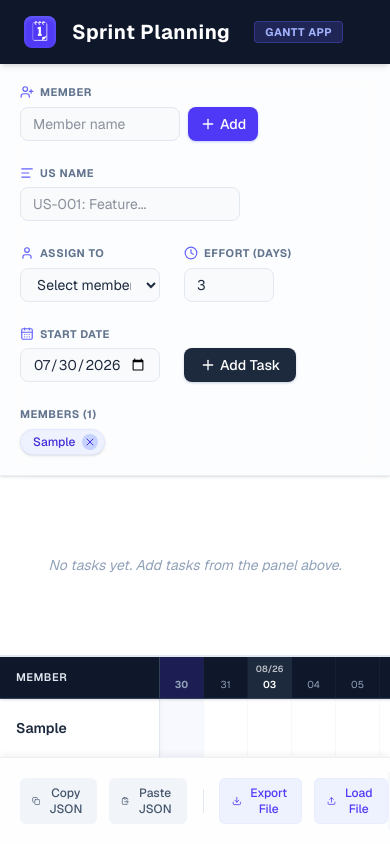
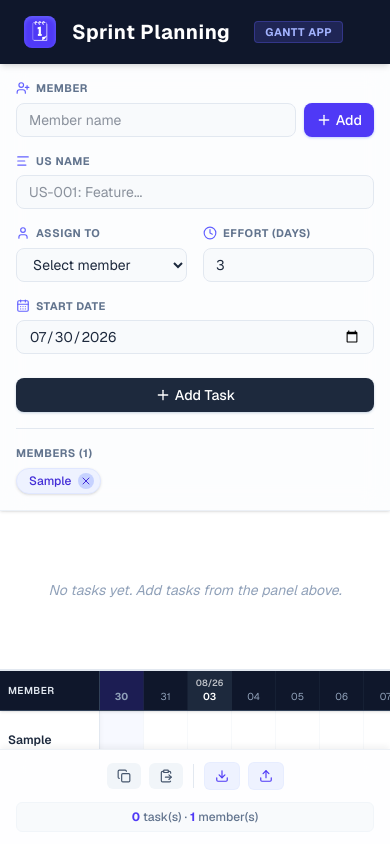
Before and after one commit to giabao98/TaskPlanning, a Next.js app: page / in a window 390 px wide. Both pictures are taken after typing "Sample" into the empty fields and a click on the button "Add". Built offline with nearby package versions, Linux system fonts and the light colour scheme.

Commit message:
feat: make app responsive for mobile devices

```diff
--- a/src/components/SprintPlanner/FooterBar.tsx
+++ b/src/components/SprintPlanner/FooterBar.tsx
@@ -73,32 +73,36 @@ export default function FooterBar({ state, onLoadState }: FooterBarProps) {
   };
 
   return (
-    <div className="bg-white/90 backdrop-blur-md border-t border-slate-200/60 p-3 px-5 flex items-center justify-between sticky bottom-0 z-20 shadow-[0_-4px_6px_-1px_rgba(0,0,0,0.05)]">
-      <div className="flex gap-3">
+    <div className="bg-white/90 backdrop-blur-md border-t border-slate-200/60 p-3 px-4 sm:px-5 flex flex-col sm:flex-row items-center justify-between gap-3 sticky bottom-0 z-20 shadow-[0_-4px_6px_-1px_rgba(0,0,0,0.05)]">
+      <div className="flex flex-wrap items-center justify-center gap-2 sm:gap-3 w-full sm:w-auto">
         <button
           onClick={exportJSON}
-          className="flex items-center gap-1.5 text-xs font-medium text-slate-600 bg-slate-100 hover:bg-slate-200 hover:text-slate-900 py-1.5 px-3 rounded-md transition-colors"
+          className="flex items-center gap-1.5 text-xs font-medium text-slate-600 bg-slate-100 hover:bg-slate-200 hover:text-slate-900 py-1.5 px-2.5 sm:px-3 rounded-md transition-colors"
+          title="Copy JSON"
         >
-          <Copy size={14} /> Copy JSON
+          <Copy size={14} /> <span className="hidden sm:inline">Copy JSON</span>
         </button>
         <button
           onClick={importJSON}
-          className="flex items-center gap-1.5 text-xs font-medium text-slate-600 bg-slate-100 hover:bg-slate-200 hover:text-slate-900 py-1.5 px-3 rounded-md transition-colors"
+          className="flex items-center gap-1.5 text-xs font-medium text-slate-600 bg-slate-100 hover:bg-slate-200 hover:text-slate-900 py-1.5 px-2.5 sm:px-3 rounded-md transition-colors"
+          title="Paste JSON"
         >
-          <ClipboardPaste size={14} /> Paste JSON
+          <ClipboardPaste size={14} /> <span className="hidden sm:inline">Paste JSON</span>
         </button>
-        <div className="w-px h-6 bg-slate-200 mx-1 self-center"></div>
+        <div className="w-px h-6 bg-slate-200 mx-0.5 sm:mx-1 self-center"></div>
         <button
           onClick={exportFile}
-          className="flex items-center gap-1.5 text-xs font-medium text-indigo-600 bg-indigo-50 hover:bg-indigo-100 py-1.5 px-3 rounded-md transition-colors border border-indigo-100/50"
+          className="flex items-center gap-1.5 text-xs font-medium text-indigo-600 bg-indigo-50 hover:bg-indigo-100 py-1.5 px-2.5 sm:px-3 rounded-md transition-colors border border-indigo-100/50"
+          title="Export File"
         >
-          <Download size={14} /> Export File
+          <Download size={14} /> <span className="hidden sm:inline">Export File</span>
         </button>
         <button
           onClick={() => fileInputRef.current?.click()}
-          className="flex items-center gap-1.5 text-xs font-medium text-indigo-600 bg-indigo-50 hover:bg-indigo-100 py-1.5 px-3 rounded-md transition-colors border border-indigo-100/50"
+          className="flex items-center gap-1.5 text-xs font-medium text-indigo-600 bg-indigo-50 hover:bg-indigo-100 py-1.5 px-2.5 sm:px-3 rounded-md transition-colors border border-indigo-100/50"
+          title="Load File"
         >
-          <Upload size={14} /> Load File
+          <Upload size={14} /> <span className="hidden sm:inline">Load File</span>
         </button>
         <input
           type="file"
@@ -109,7 +113,7 @@ export default function FooterBar({ state, onLoadState }: FooterBarProps) {
         />
       </div>
 
-      <div className="text-xs font-medium text-slate-500 bg-slate-50 px-3 py-1.5 rounded-md border border-slate-100">
+      <div className="text-xs font-medium text-slate-500 bg-slate-50 px-3 py-1.5 rounded-md border border-slate-100 w-full sm:w-auto text-center">
         <span className="text-indigo-600 font-bold">{state.tasks.length}</span> task(s) ·{" "}
         <span className="text-indigo-600 font-bold">{state.members.length}</span> member(s)
       </div>
--- a/src/components/SprintPlanner/GanttChart.tsx
+++ b/src/components/SprintPlanner/GanttChart.tsx
@@ -165,7 +165,7 @@ export default function GanttChart({ tasks, members, onUpdateTask }: GanttChartP
       <div className="min-w-max bg-white">
         {/* Header */}
         <div className="flex sticky top-0 z-30 bg-slate-900 border-b border-slate-700 shadow-sm">
-          <div className="w-[160px] min-w-[160px] bg-slate-900 text-slate-200 py-3 px-4 text-[11px] font-semibold uppercase tracking-wider border-r border-slate-700 sticky left-0 z-40">
+          <div className="w-[100px] min-w-[100px] sm:w-[160px] sm:min-w-[160px] bg-slate-900 text-slate-200 py-3 px-2 sm:px-4 text-[10px] sm:text-[11px] font-semibold uppercase tracking-wider border-r border-slate-700 sticky left-0 z-40">
             Member
           </div>
           <div className="flex">
@@ -206,7 +206,7 @@ export default function GanttChart({ tasks, members, onUpdateTask }: GanttChartP
           return (
             <div key={mIdx} className="flex border-b border-slate-100 hover:bg-slate-50/50 transition-colors group">
               <div
-                className="w-[160px] min-w-[160px] px-4 flex items-center font-semibold text-sm border-r border-slate-200 bg-white sticky left-0 z-20 shadow-[2px_0_5px_-2px_rgba(0,0,0,0.05)] group-hover:bg-slate-50/80 transition-colors"
+                className="w-[100px] min-w-[100px] sm:w-[160px] sm:min-w-[160px] px-2 sm:px-4 flex items-center font-semibold text-xs sm:text-sm border-r border-slate-200 bg-white sticky left-0 z-20 shadow-[2px_0_5px_-2px_rgba(0,0,0,0.05)] group-hover:bg-slate-50/80 transition-colors truncate"
                 style={{ height: rowH }}
               >
                 {member}
--- a/src/components/SprintPlanner/InputPanel.tsx
+++ b/src/components/SprintPlanner/InputPanel.tsx
@@ -74,16 +74,16 @@ export default function InputPanel({
   };
 
   return (
-    <div className="bg-white/80 backdrop-blur-md border-b border-slate-200/60 p-5 flex flex-wrap gap-6 items-end shadow-sm relative z-20">
+    <div className="bg-white/80 backdrop-blur-md border-b border-slate-200/60 p-4 sm:p-5 flex flex-wrap gap-4 sm:gap-6 items-end shadow-sm relative z-20">
       {/* Add Member */}
-      <div className="flex flex-col gap-1.5">
+      <div className="flex flex-col gap-1.5 w-full sm:w-auto">
         <label className="text-[11px] font-bold text-slate-500 uppercase tracking-wider flex items-center gap-1.5">
           <UserPlus size={14} className="text-indigo-500" /> Member
         </label>
-        <div className="flex gap-2">
+        <div className="flex gap-2 w-full sm:w-auto">
           <input
             type="text"
-            className="border border-slate-200 rounded-lg px-3 py-1.5 text-sm outline-none focus:border-indigo-500 focus:ring-2 focus:ring-indigo-100 transition-all bg-slate-50 focus:bg-white w-[160px]"
+            className="border border-slate-200 rounded-lg px-3 py-1.5 text-sm outline-none focus:border-indigo-500 focus:ring-2 focus:ring-indigo-100 transition-all bg-slate-50 focus:bg-white w-full sm:w-[160px]"
             placeholder="Member name"
             value={newMember}
             onChange={(e) => setNewMember(e.target.value)}
@@ -91,35 +91,35 @@ export default function InputPanel({
           />
           <button
             onClick={handleAddMember}
-            className="bg-indigo-600 hover:bg-indigo-700 text-white rounded-lg px-3 py-1.5 text-sm font-medium transition-colors shadow-sm shadow-indigo-200 flex items-center gap-1"
+            className="bg-indigo-600 hover:bg-indigo-700 text-white rounded-lg px-3 py-1.5 text-sm font-medium transition-colors shadow-sm shadow-indigo-200 flex items-center gap-1 whitespace-nowrap"
           >
             <Plus size={16} /> Add
           </button>
         </div>
       </div>
 
-      <div className="w-px h-12 bg-slate-200 self-center hidden md:block"></div>
+      <div className="w-px h-12 bg-slate-200 self-center hidden lg:block"></div>
 
       {/* Add Task */}
-      <div className="flex flex-col gap-1.5">
+      <div className="flex flex-col gap-1.5 w-full sm:w-auto">
         <label className="text-[11px] font-bold text-slate-500 uppercase tracking-wider flex items-center gap-1.5">
           <AlignLeft size={14} className="text-indigo-500" /> US Name
         </label>
         <input
           type="text"
-          className="border border-slate-200 rounded-lg px-3 py-1.5 text-sm outline-none focus:border-indigo-500 focus:ring-2 focus:ring-indigo-100 transition-all bg-slate-50 focus:bg-white w-[220px]"
+          className="border border-slate-200 rounded-lg px-3 py-1.5 text-sm outline-none focus:border-indigo-500 focus:ring-2 focus:ring-indigo-100 transition-all bg-slate-50 focus:bg-white w-full sm:w-[220px]"
           placeholder="US-001: Feature..."
           value={newTask.us}
           onChange={(e) => setNewTask({ ...newTask, us: e.target.value })}
         />
       </div>
 
-      <div className="flex flex-col gap-1.5">
+      <div className="flex flex-col gap-1.5 w-full sm:w-auto flex-1 sm:flex-none min-w-[120px]">
         <label className="text-[11px] font-bold text-slate-500 uppercase tracking-wider flex items-center gap-1.5">
           <User size={14} className="text-indigo-500" /> Assign To
         </label>
         <select
-          className="border border-slate-200 rounded-lg px-3 py-1.5 text-sm outline-none focus:border-indigo-500 focus:ring-2 focus:ring-indigo-100 transition-all bg-slate-50 focus:bg-white w-[140px]"
+          className="border border-slate-200 rounded-lg px-3 py-1.5 text-sm outline-none focus:border-indigo-500 focus:ring-2 focus:ring-indigo-100 transition-all bg-slate-50 focus:bg-white w-full sm:w-[140px]"
           value={newTask.memberId}
           onChange={(e) => setNewTask({ ...newTask, memberId: e.target.value })}
         >
@@ -136,13 +136,13 @@ export default function InputPanel({
         </select>
       </div>
 
-      <div className="flex flex-col gap-1.5">
+      <div className="flex flex-col gap-1.5 w-1/2 sm:w-auto flex-1 sm:flex-none">
         <label className="text-[11px] font-bold text-slate-500 uppercase tracking-wider flex items-center gap-1.5">
           <Clock size={14} className="text-indigo-500" /> Effort (days)
         </label>
         <input
           type="number"
-          className="border border-slate-200 rounded-lg px-3 py-1.5 text-sm outline-none focus:border-indigo-500 focus:ring-2 focus:ring-indigo-100 transition-all bg-slate-50 focus:bg-white w-[90px]"
+          className="border border-slate-200 rounded-lg px-3 py-1.5 text-sm outline-none focus:border-indigo-500 focus:ring-2 focus:ring-indigo-100 transition-all bg-slate-50 focus:bg-white w-full sm:w-[90px]"
           min="0.5"
           step="0.5"
           value={newTask.effort}
@@ -150,13 +150,13 @@ export default function InputPanel({
         />
       </div>
 
-      <div className="flex flex-col gap-1.5">
+      <div className="flex flex-col gap-1.5 w-1/2 sm:w-auto flex-1 sm:flex-none">
         <label className="text-[11px] font-bold text-slate-500 uppercase tracking-wider flex items-center gap-1.5">
           <CalendarDays size={14} className="text-indigo-500" /> Start Date
         </label>
         <input
           type="date"
-          className="border border-slate-200 rounded-lg px-3 py-1.5 text-sm outline-none focus:border-indigo-500 focus:ring-2 focus:ring-indigo-100 transition-all bg-slate-50 focus:bg-white w-[140px]"
+          className="border border-slate-200 rounded-lg px-3 py-1.5 text-sm outline-none focus:border-indigo-500 focus:ring-2 focus:ring-indigo-100 transition-all bg-slate-50 focus:bg-white w-full sm:w-[140px]"
           value={newTask.startDate}
           onChange={(e) => setNewTask({ ...newTask, startDate: e.target.value })}
         />
@@ -164,15 +164,16 @@ export default function InputPanel({
 
       <button
         onClick={handleAddTask}
-        className="bg-slate-800 hover:bg-slate-900 text-white rounded-lg px-4 py-1.5 text-sm font-medium transition-colors shadow-sm shadow-slate-300 flex items-center gap-1 h-[34px]"
+        className="bg-slate-800 hover:bg-slate-900 text-white rounded-lg px-4 py-1.5 text-sm font-medium transition-colors shadow-sm shadow-slate-300 flex items-center justify-center gap-1 h-[34px] w-full sm:w-auto mt-2 sm:mt-0"
       >
         <Plus size={16} /> Add Task
       </button>
 
+      <div className="w-full h-px bg-slate-200 lg:hidden"></div>
       <div className="w-px h-12 bg-slate-200 self-center hidden lg:block"></div>
 
       {/* Member Chips */}
-      <div className="flex flex-col gap-1.5 min-w-[200px] flex-1">
+      <div className="flex flex-col gap-1.5 w-full lg:w-auto flex-1">
         <label className="text-[11px] font-bold text-slate-500 uppercase tracking-wider">
           Members ({members.length})
         </label>
--- a/src/components/SprintPlanner/TaskTable.tsx
+++ b/src/components/SprintPlanner/TaskTable.tsx
@@ -27,8 +27,8 @@ export default function TaskTable({
   }
 
   return (
-    <div className="flex-none max-h-[40vh] overflow-y-auto border-b-2 border-slate-200 bg-white relative custom-scrollbar">
-      <table className="w-full border-collapse text-left text-sm whitespace-nowrap">
+    <div className="flex-none max-h-[40vh] overflow-y-auto overflow-x-auto border-b-2 border-slate-200 bg-white relative custom-scrollbar">
+      <table className="w-full border-collapse text-left text-sm whitespace-nowrap min-w-[700px]">
         <thead className="bg-slate-900 text-slate-200 sticky top-0 z-10 shadow-sm">
           <tr>
             <th className="font-semibold uppercase tracking-wider text-[11px] py-3 px-4 w-[160px]">Member</th>
```
